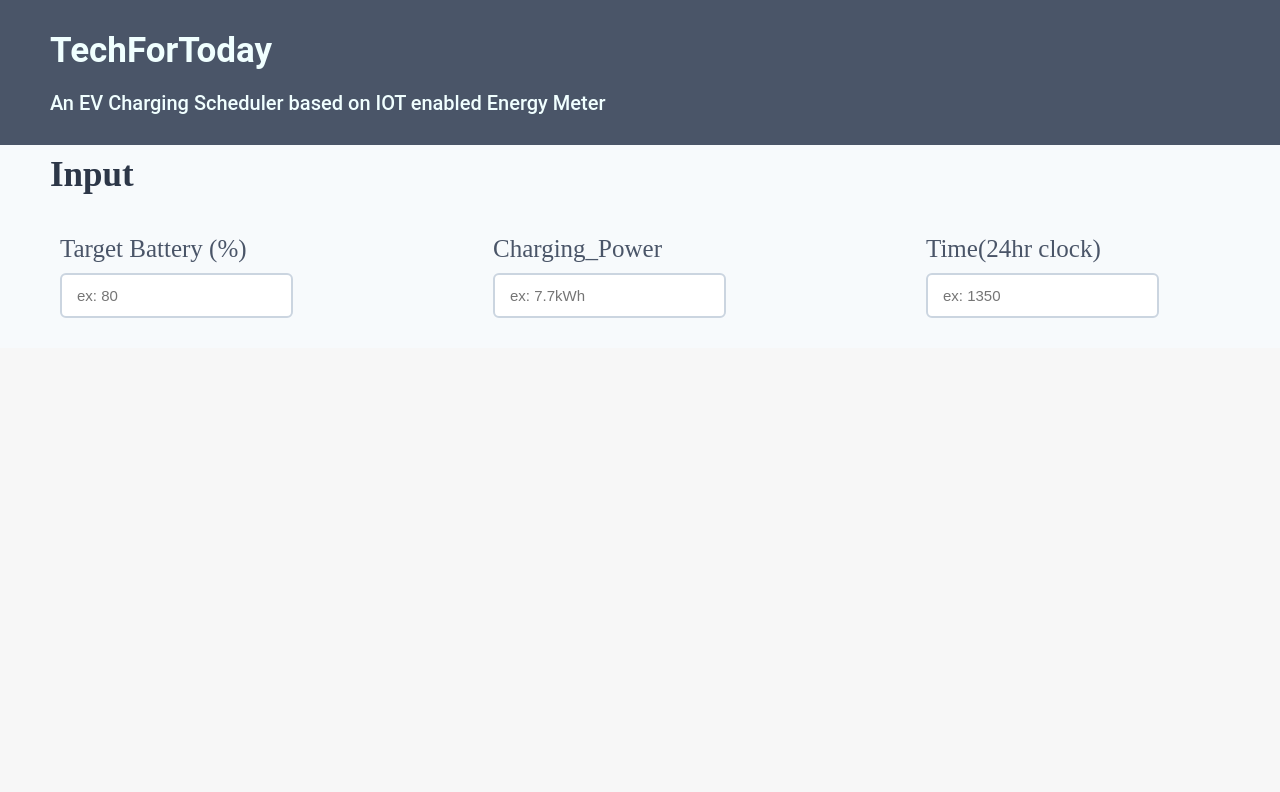
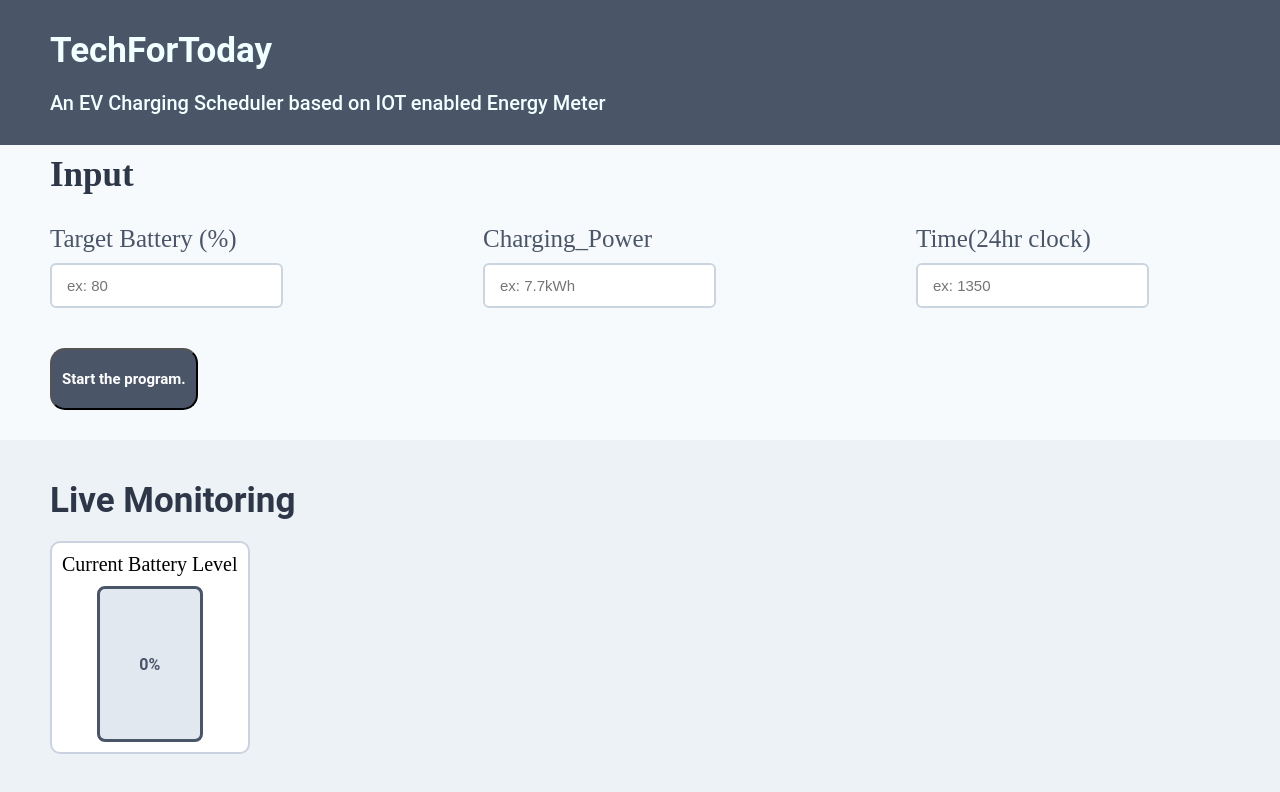
Before and after one commit to swayam-gaded/EL-1stSem-WebPage, a plain HTML site: page index.html in a window 1280 px wide. Drawn offline with Linux system fonts and the light colour scheme.

Commit message:
3rd Phase done finished making a template for output region changed a little something in input region

```diff
--- a/index.html
+++ b/index.html
@@ -13,6 +13,7 @@
         <div class="input">
             <div class="heading">Input</div>
             <form>
+                <div class="details">
                     <div class="in">
                         <label>Target Battery (%)</label>
                         <input type="number" placeholder="ex: 80">
@@ -23,9 +24,26 @@
                     </div>
                     <div class="in">
                         <label>Time(24hr clock)</label>
-                        <input type="text" placeholder="ex: 1350"></div>
+                        <input type="text" placeholder="ex: 1350">
+                    </div>
+                </div>
+                <button class="submit">Start the program.</button>
             </form>
         </div>
-        <div class="output"></div>
+        <div class="output">
+            <div class="live">Live Monitoring</div>
+            <div class="actual">
+                <div class="battery">
+                    <div class="name">Current Battery Level</div>
+                    <div class="box">0%</div>
+                </div>
+                <div class="load">
+
+                </div>
+                <div class="time">
+
+                </div>
+            </div>
+        </div>
     </body>
 </html>
--- a/style.css
+++ b/style.css
@@ -33,19 +33,11 @@ body {
     display: flex;
     flex-direction: column;
     gap: 30px;
-    padding: 10px 50px 10px 50px;
+    padding: 10px 50px 30px 50px;
     background-color: #f7fafc;
 }
 .input .heading {
     color: #2d3748;
-}
-.input form {
-    display: flex;
-    gap: 200px;
-    padding: 10px 50px 20px 10px;
-}
-input {
-
 }
 .in {
     display: flex;
@@ -62,8 +54,69 @@ input {
 
     background: white;
 }
+.details {
+    display: flex;
+    gap: 200px;
+    padding-bottom: 20px;
 
+}
+.submit {
+    margin-top: 20px;
+    text-align: left;
+    background: #4a5568;
+    color: white;
+    padding: 20px 10px;
+    border-radius: 15px;
+    font-size: 15px;
+    font-family: 'Roboto',sans-serif;
+    font-weight: 700;
+}
+.submit:hover {
+    background: #2d3748;
+}
 
 /*Output*/
 .output {
+    display: flex;
+    flex-direction: column;
+    gap: 20px;
+    background: #edf2f7;
+    padding: 40px 0 40px 50px;
 }
+.actual {
+    display: flex;
+}
+.live {
+    color: #2d3748;
+    font-size: 35px;
+    font-weight: 700;
+    font-family: 'Roboto',sans-serif;
+}
+.battery {
+    display: flex;
+    flex-direction: column;
+    gap: 10px;
+    border: 2px solid #cbd3e0;
+    border-radius: 10px;
+    background: white;
+    justify-content: center;
+    align-items: center;
+    padding: 10px;
+}
+.name {
+    font-size: 20px;
+
+}
+.box {
+    width: 100px;
+    height: 150px;
+    border: 3px solid #4a5568;
+    background: #e2e8f0;
+    color: #4a5568;
+    border-radius: 8px;
+    display: flex;
+    justify-content: center;
+    align-items: center;
+    font-family: 'Roboto',sans-serif;
+    font-weight: bold;
+}
```
Lines whose indentation alone changed are shown as unchanged.
